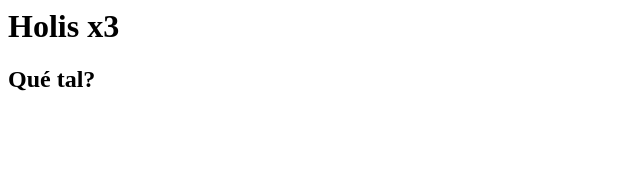
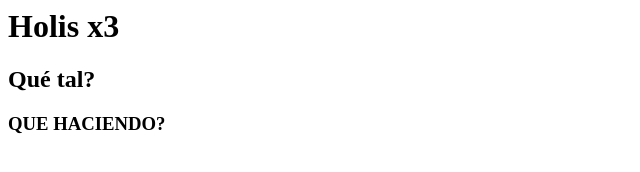
Before and after one commit to Acuario11/pruebagit, a plain HTML site: page index.html in a window 1280 px wide. Shown: the whole page, without its empty margins (0-640 px from the left). Drawn offline with Linux system fonts and the light colour scheme.

Commit message:
mié set 18 13:43:01 -05 2019

```diff
--- a/index.html
+++ b/index.html
@@ -5,6 +5,7 @@
    <body>
 	<h1>Holis x3</h1>
 	<h2>Qué tal?</h2>
+	<h3>QUE HACIENDO?</h3>
    </body>
 
 </html>
```
Also changed, not shown: 1 other file.
